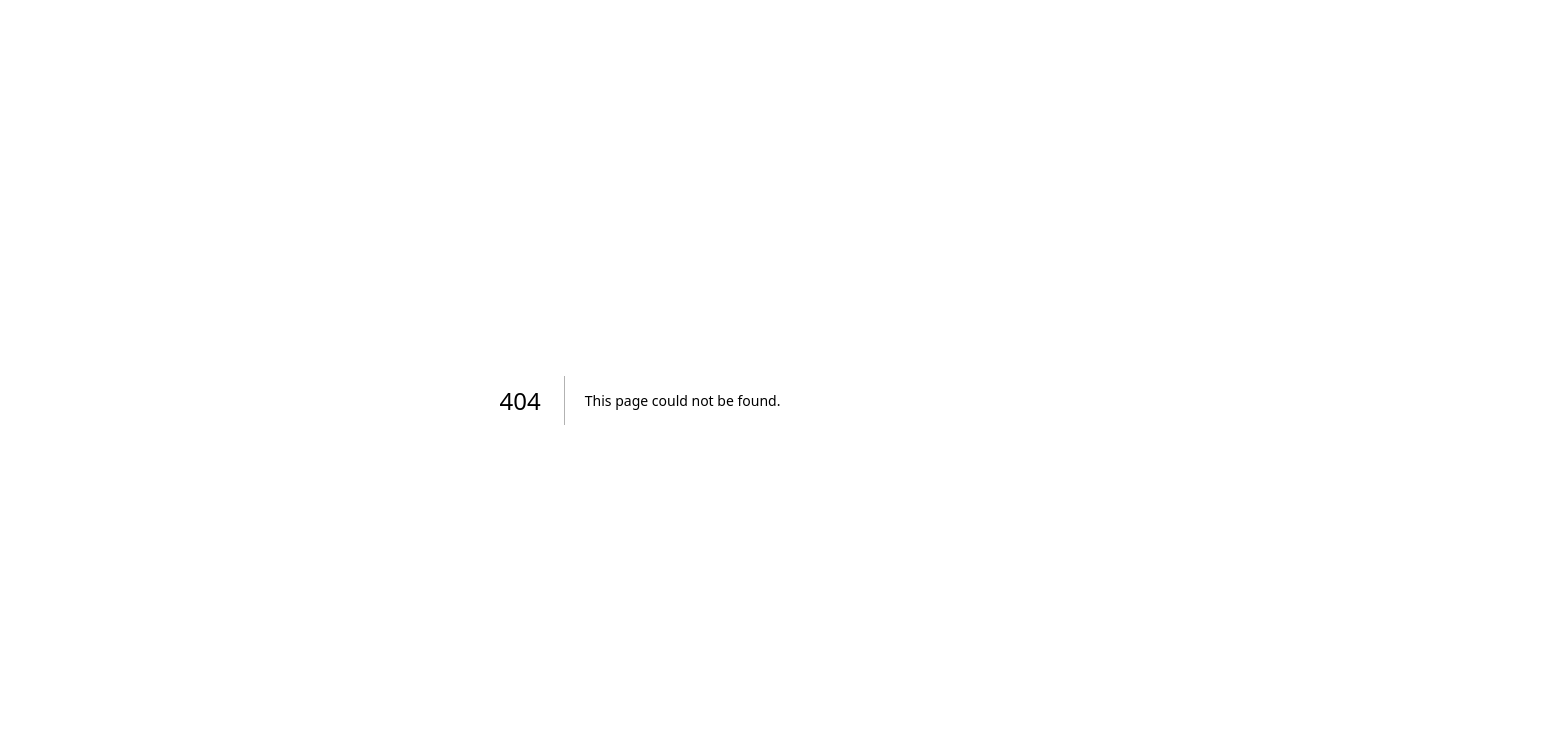
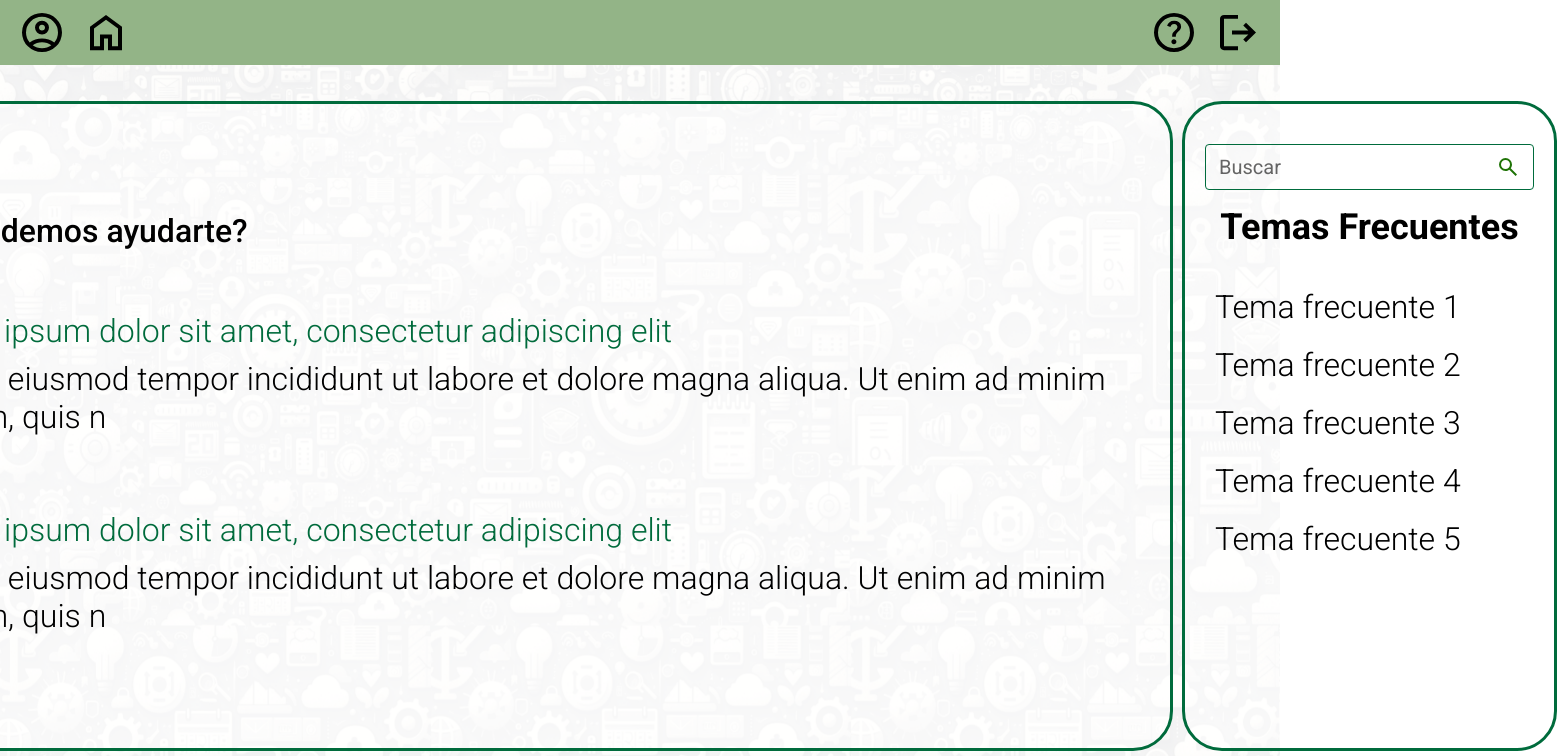
Before and after one commit to caromerom1/socialarm-web, a Next.js app: page /faq in a window 1280 px wide. Before the commit this address had no page. Shown: the top 756 px of the page, 1557 px wide, since content can reach past the window. Built offline with nearby package versions, Linux system fonts and the light colour scheme.

Commit message:
feature: faq

```diff
--- a/src/components/Navbar.tsx
+++ b/src/components/Navbar.tsx
@@ -20,6 +20,10 @@ export const Navbar: React.FC<Props> = ({ handlePersonaClick }) => {
     router.push('/');
   };
 
+  const handleFaqClick = () => {
+    router.push('/faq');
+  }
+
   return (
     <div className={styles.navbarContainer}>
       <div className={styles.iconButtonContainer}>
@@ -31,7 +35,7 @@ export const Navbar: React.FC<Props> = ({ handlePersonaClick }) => {
         </Button>
       </div>
       <div className={styles.iconButtonContainer}>
-        <Button className={styles.iconButton}>
+        <Button className={styles.iconButton} onClick={handleFaqClick}>
           <Image src={HelpIcon} alt="Help" className={styles.icon} />
         </Button>
         <Button className={styles.iconButton} onClick={handleLogout}>
--- /dev/null
+++ b/src/pages/faq/index.tsx
@@ -0,0 +1,90 @@
+import Image from 'next/image';
+
+import { TextField, InputAdornment } from '@mui/material';
+
+import { DashboardLayout } from '@/layouts/dashboard';
+import styles from '@/styles/faq.module.css';
+
+import SearchIcon from '@/assets/SearchIcon.svg';
+import HelpIcon from '@/assets/HelpIcon.svg';
+
+interface FaqLayoutProps {
+  children: React.ReactNode;
+}
+
+const temasFrecuentes = [
+  'Tema frecuente 1',
+  'Tema frecuente 2',
+  'Tema frecuente 3',
+  'Tema frecuente 4',
+  'Tema frecuente 5',
+];
+
+const faqItems = [
+  {
+    title: 'Lorem ipsum dolor sit amet, consectetur adipiscing elit',
+    text: 'sed do eiusmod tempor incididunt ut labore et dolore magna aliqua. Ut enim ad minim veniam, quis n',
+  },
+  {
+    title: 'Lorem ipsum dolor sit amet, consectetur adipiscing elit',
+    text: 'sed do eiusmod tempor incididunt ut labore et dolore magna aliqua. Ut enim ad minim veniam, quis n',
+  },
+];
+
+const FaqLayout: React.FC<FaqLayoutProps> = ({ children }) => {
+  return (
+    <DashboardLayout>
+      <div className={styles.container}>
+        <section className={styles.mainContainer}>
+          <h3 className={styles.containerTitle}>¿Cómo podemos ayudarte?</h3>
+          {faqItems.map((item) => (
+            <div className={styles.cardItem}>
+              <Image
+                src={HelpIcon}
+                alt="Help Icon"
+                className={styles.cardIcon}
+                height={100}
+              />
+              <article>
+                <h1 className={styles.cardItemTitle}>{item.title}</h1>
+                <p className={styles.cardItemText}>{item.text}</p>
+              </article>
+            </div>
+          ))}
+        </section>
+        <section className={styles.sencondaryContainer}>
+          <TextField
+            className={styles.searchInput}
+            sx={{
+              '& .MuiOutlinedInput-notchedOutline': {
+                borderColor: '#006B3C',
+              },
+            }}
+            label="Buscar"
+            variant="outlined"
+            InputProps={{
+              endAdornment: (
+                <InputAdornment position="end">
+                  <Image
+                    src={SearchIcon}
+                    alt="Buscar"
+                    className={styles.icon}
+                  />
+                </InputAdornment>
+              ),
+            }}
+            size="small"
+          />
+          <h2 className={styles.secondaryContainerTitle}>Temas Frecuentes</h2>
+          {temasFrecuentes.map((tema) => (
+            <p key={tema} className={styles.secondContainerListItem}>
+              {tema}
+            </p>
+          ))}
+        </section>
+      </div>
+    </DashboardLayout>
+  );
+};
+
+export default FaqLayout;
--- /dev/null
+++ b/src/styles/faq.module.css
@@ -0,0 +1,92 @@
+.container {
+  display: flex;
+  gap: 9px;
+}
+
+.mainContainer {
+  display: flex;
+  height: 650px;
+  width: 1450px;
+  flex-direction: column;
+  transform: translateY(4%);
+  justify-content: center;
+  border: 3px solid #006b3c;
+  border-radius: 40px;
+  padding: 40px 20px;
+  background-color: rgba(255, 255, 255, 0.4);
+  overflow-x: auto; /* Permitir desplazamiento horizontal si el contenido se desborda */
+}
+
+.containerTitle {
+  display: flex;
+  font-size: 32px;
+  font-weight: 500;
+  padding-left: 110px;
+  margin-top: 2%;
+  margin-bottom: 20px;
+}
+
+.cardItem {
+  display: flex;
+  align-items: center;
+  padding: 10px 30px 1px 30px;
+  gap: 30px;
+  font-size: 32px;
+}
+
+.cardIcon {
+  filter: brightness(0) saturate(100%) invert(25%) sepia(91%) saturate(5938%)
+    hue-rotate(82deg) brightness(101%) contrast(95%);
+}
+
+.cardItemTitle {
+  display: flex;
+  font-size: 32px;
+  font-weight: 300;
+  color: #006b3c;
+  margin-bottom: 0;
+}
+
+.cardItemText {
+  display: flex;
+  font-size: 32px;
+  font-weight: 100;
+  margin-top: 10px;
+}
+
+.sencondaryContainer {
+  width: 375px;
+  height: 650px;
+  justify-content: center;
+  transform: translateY(4%);
+  border: 3px solid #006b3c;
+  border-radius: 40px;
+  padding: 40px 20px 40px 20px;
+  background-color: rgba(255, 255, 255, 0.4);
+}
+
+.secondaryContainerTitle {
+  margin-top: 1rem;
+  font-size: 36px;
+  text-align: center;
+}
+
+.searchInput {
+  width: 100%;
+  padding-bottom: 20px;
+}
+
+.icon {
+  filter: brightness(0) saturate(100%) invert(25%) sepia(91%) saturate(5938%)
+    hue-rotate(82deg) brightness(101%) contrast(95%);
+}
+
+.secondContainerListItem {
+  display: flex;
+  flex-direction: row;
+  align-items: start;
+  padding: 10px;
+  font-size: 32px;
+  font-weight: 100;
+  margin: 0;
+}
```
Also changed, not shown: src/assets/SearchIcon.svg (added).
